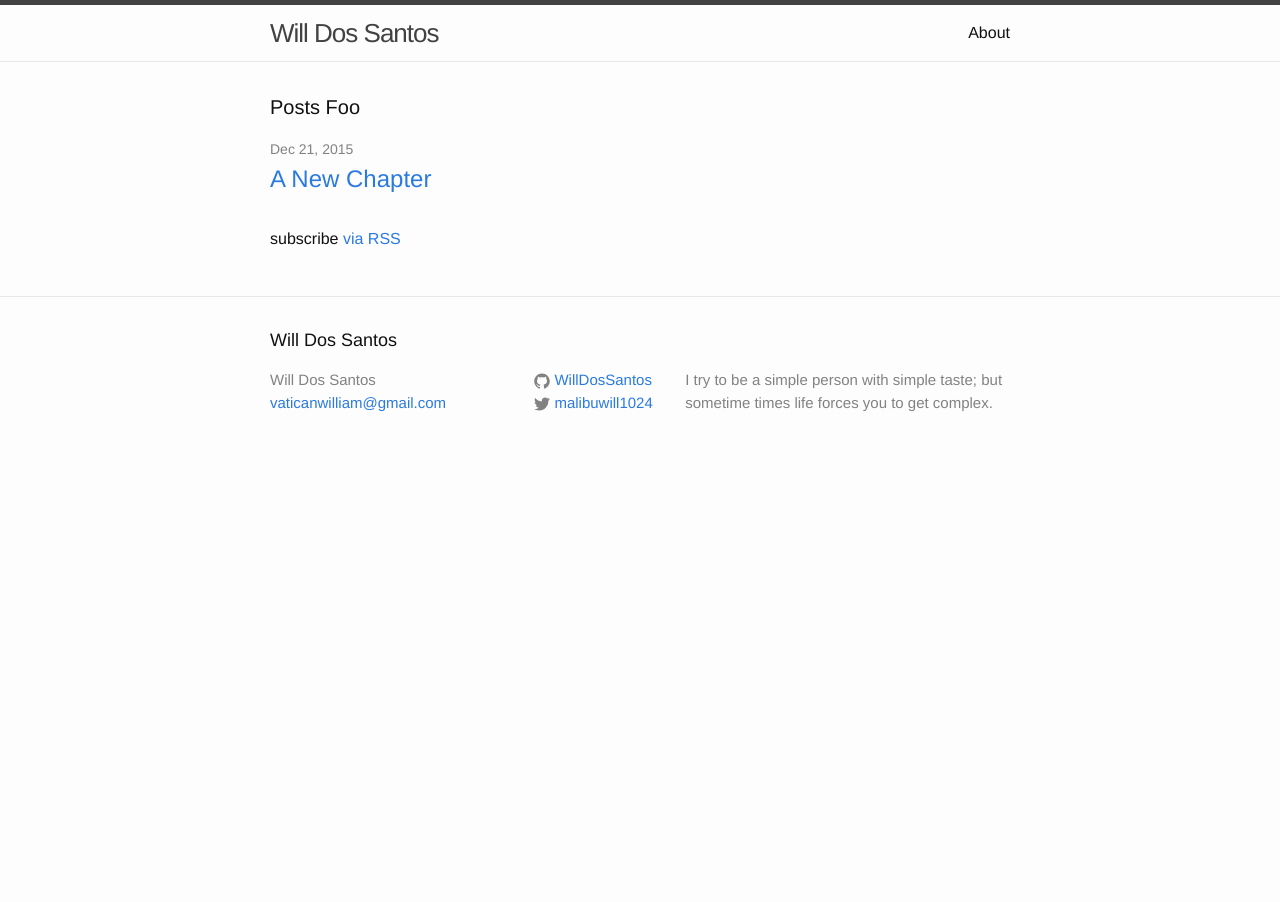
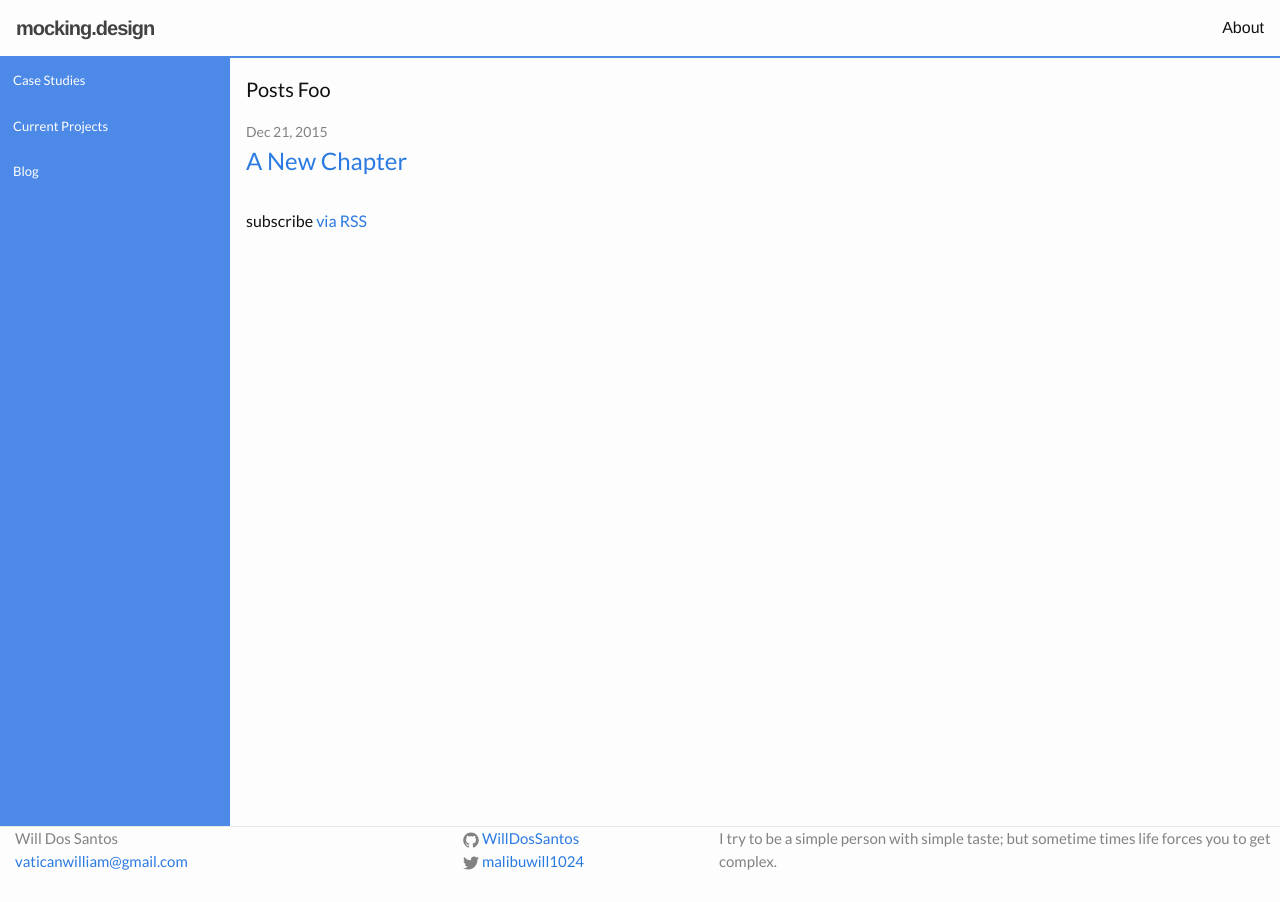
Before and after one commit to WillDosSantos/WillDosSantos.github.io, a Jekyll site: the page built from index.html, in a window 1280 px wide. Built offline with Jekyll 4.4.1, drawn with Linux system fonts in a browser that asks for light colours.

Commit message:
epic changes

```diff
--- a/_includes/footer.html
+++ b/_includes/footer.html
@@ -1,8 +1,8 @@
 <footer class="site-footer">
 
-  <div class="wrapper">
+  <div class="">
 
-    <h2 class="footer-heading">{{ site.title }}</h2>
+    <!-- <h2 class="footer-heading">{{ site.title }}</h2> -->
 
     <div class="footer-col-wrapper">
       <div class="footer-col  footer-col-1">
--- a/_includes/head.html
+++ b/_includes/head.html
@@ -9,3 +9,7 @@
     <link rel="stylesheet" href="{{ "/css/main.css" | prepend: site.baseurl }}">
     <link rel="canonical" href="{{ page.url | replace:'index.html','' | prepend: site.baseurl | prepend: site.url }}">
 </head>
+
+<style>
+  @import url('https://fonts.googleapis.com/css?family=Lato');
+</style>
--- a/_includes/header.html
+++ b/_includes/header.html
@@ -1,8 +1,8 @@
-<header class="site-header">
+<header class="site-header px-1">
 
-  <div class="wrapper">
+  <div class="">
 
-    <a class="site-title" href="{{ site.baseurl }}/">{{ site.title }}</a>
+    <a class="site-title" href="{{ site.baseurl }}/">mocking.design</a>
 
     <nav class="site-nav">
       <a href="#" class="menu-icon">
--- a/_layouts/default.html
+++ b/_layouts/default.html
@@ -7,8 +7,16 @@
 
     {% include header.html %}
 
-    <div class="page-content">
-      <div class="wrapper">
+    <div class="page-content d-f">
+      <div class="sidebar">
+        <div class="profile-container"></div>
+        <ul class="sidebar-nav">
+          <li>Case Studies</li>
+          <li>Current Projects</li>
+          <li>Blog</li>
+        </ul>
+      </div>
+      <div class="p-1">
         {{ content }}
       </div>
     </div>
--- a/_sass/_base.scss
+++ b/_sass/_base.scss
@@ -6,6 +6,7 @@ p, blockquote, pre, hr,
 dl, dd, ol, ul, figure {
     margin: 0;
     padding: 0;
+    font-family: 'Lato', sans-serif;
 }
 
 
@@ -171,6 +172,42 @@ pre {
 }
 
 
+.p-1 {
+  padding: 1em;
+}
+
+.p-1r {
+  padding: 1rem;
+}
+
+.p-2 {
+  padding: 2em;
+}
+
+.p-2r {
+  padding: 2rem;
+}
+
+.px-1 {
+  padding-left: 1em;
+  padding-right: 1em;
+}
+
+.px-1r {
+  padding-left: 1rem;
+  padding-right: 1rem;
+}
+
+.px-2 {
+  padding-left: 2em;
+  padding-right: 2em;
+}
+
+.px-2r {
+  padding-left: 2rem;
+  padding-right: 2rem;
+}
+
 
 /**
  * Clearfix
@@ -202,3 +239,11 @@ pre {
         }
     }
 }
+
+/**
+ * Utilities
+ */
+
+.d-f {
+  display: flex;
+}
--- a/_sass/_layout.scss
+++ b/_sass/_layout.scss
@@ -2,16 +2,16 @@
  * Site header
  */
 .site-header {
-    border-top: 5px solid $grey-color-dark;
-    border-bottom: 1px solid $grey-color-light;
     min-height: 56px;
+    border-bottom: 2px solid #4D89E7;
 
     // Positioning context for the mobile navigation icon
     position: relative;
 }
 
 .site-title {
-    font-size: 26px;
+    font-size: 20px;
+    font-weight: bold;
     line-height: 56px;
     letter-spacing: -1px;
     margin-bottom: 0;
@@ -86,6 +86,9 @@
     }
 }
 
+.page-content {
+  min-height: calc(100vh - 132px);
+}
 
 
 /**
@@ -93,7 +96,6 @@
  */
 .site-footer {
     border-top: 1px solid $grey-color-light;
-    padding: $spacing-unit 0;
 }
 
 .footer-heading {
@@ -110,7 +112,6 @@
 .footer-col-wrapper {
     font-size: 15px;
     color: $grey-color;
-    margin-left: -$spacing-unit / 2;
     @extend %clearfix;
 }
 
@@ -161,8 +162,20 @@
 /**
  * Page content
  */
-.page-content {
-    padding: $spacing-unit 0;
+
+.sidebar {
+  background-color: #4D89E7;
+  width: 230px;
+  color: #fff;
+}
+
+.sidebar-nav {
+  list-style: none;
+  margin: 0px;
+  li {
+    padding: 1em;
+    font-size: 13px;
+  }
 }
 
 .page-heading {
```
Also changed, not shown: Gemfile (line endings or trailing spaces), Gemfile.lock, README.md, 8 other files.
